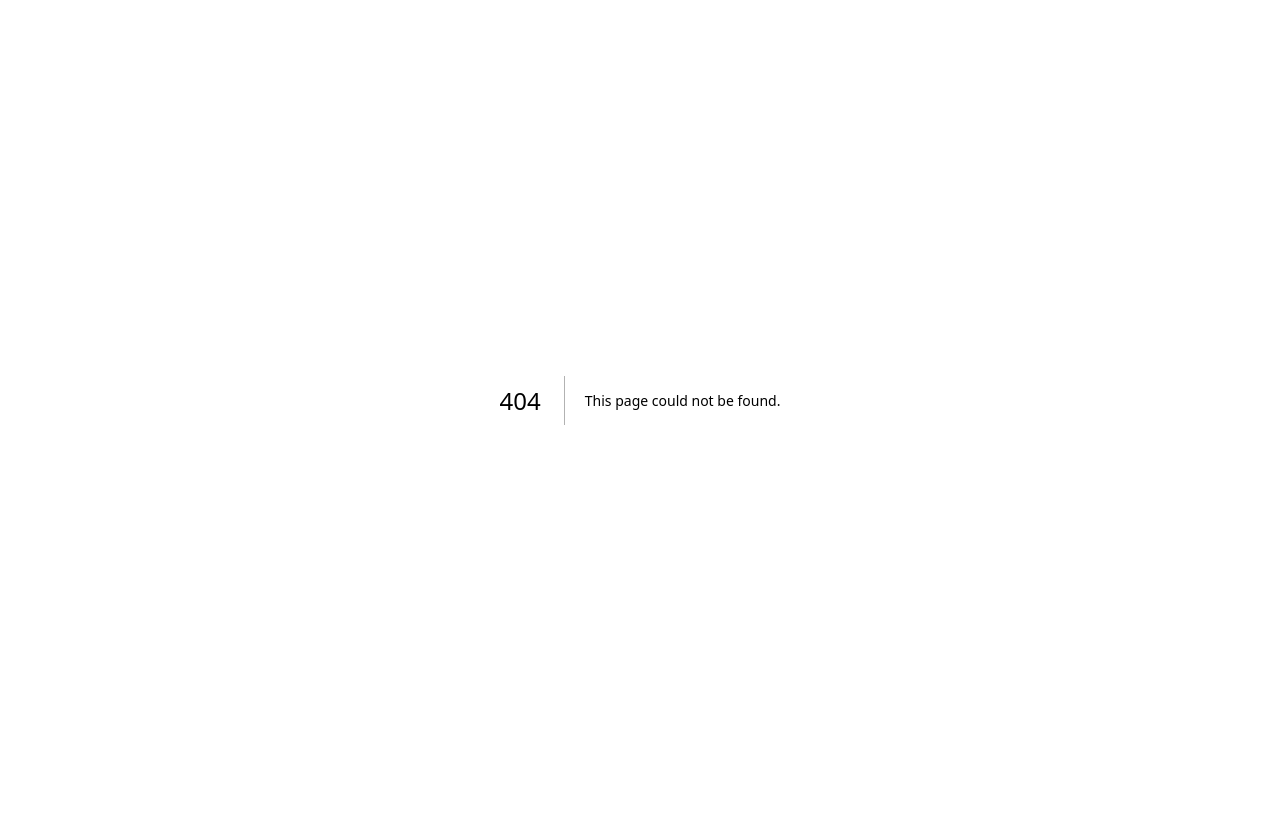
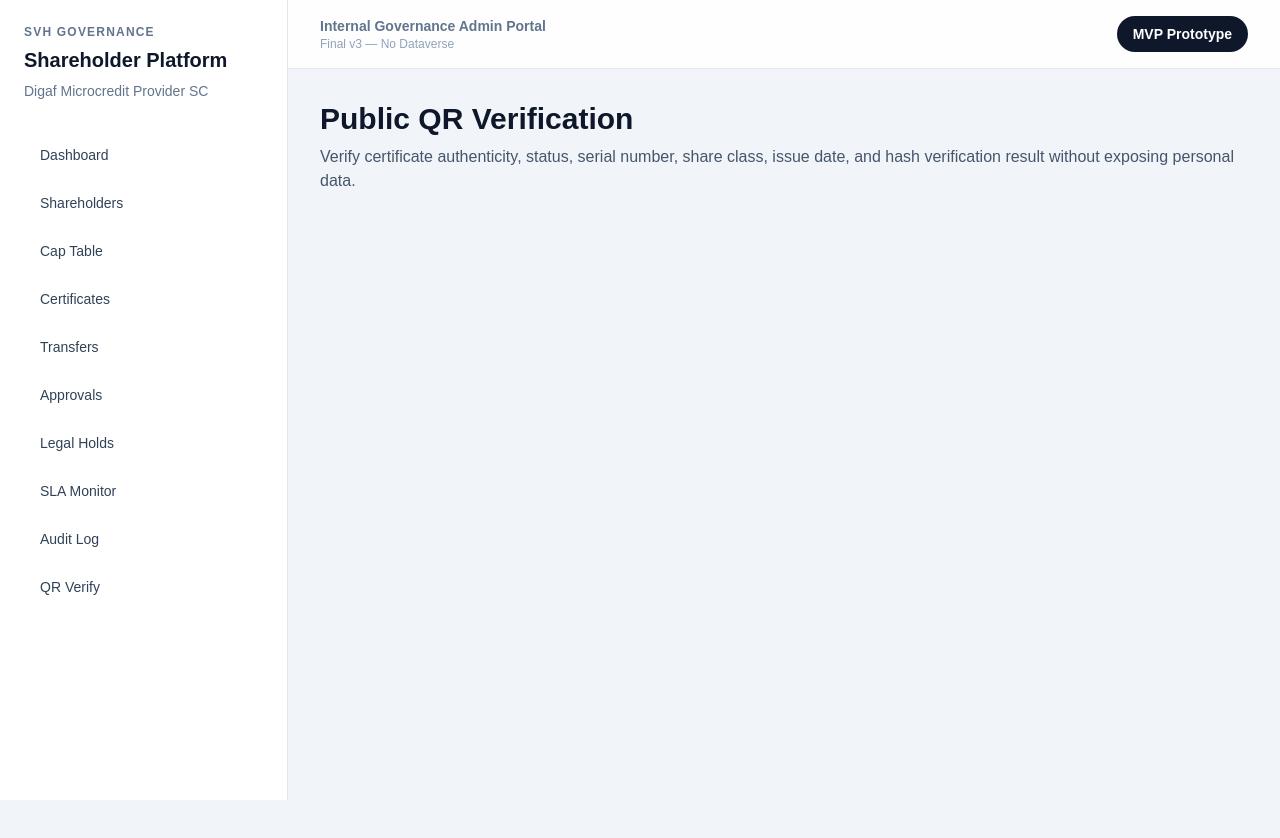
Before and after one commit to Henoktd/Digaf, a Next.js app in the folder apps/web/: page /qr in a window 1280 px wide. Before the commit this address had no page. Shown: the top 838 px of the page. Before the commit the page ends 800 px from the top, so only its background shows below. Built offline with nearby package versions, Linux system fonts and the light colour scheme.

Commit message:
Add admin portal navigation shell

```diff
--- /dev/null
+++ b/apps/web/app/approvals/page.tsx
@@ -0,0 +1,10 @@
+export default function ApprovalsPage() {
+  return (
+    <main className="min-h-screen bg-slate-100 p-8 text-slate-900">
+      <h1 className="text-3xl font-bold">Approval Queue</h1>
+      <p className="mt-2 text-slate-600">
+        Review pending governance approvals, SLA due dates, escalation status, and decision notes.
+      </p>
+    </main>
+  );
+}
--- /dev/null
+++ b/apps/web/app/audit-log/page.tsx
@@ -0,0 +1,10 @@
+export default function AuditLogPage() {
+  return (
+    <main className="min-h-screen bg-slate-100 p-8 text-slate-900">
+      <h1 className="text-3xl font-bold">Audit Log</h1>
+      <p className="mt-2 text-slate-600">
+        Trace system activity, actors, actions, timestamps, before/after values, and export-ready audit evidence.
+      </p>
+    </main>
+  );
+}
--- /dev/null
+++ b/apps/web/app/cap-table/page.tsx
@@ -0,0 +1,10 @@
+export default function CapTablePage() {
+  return (
+    <main className="min-h-screen bg-slate-100 p-8 text-slate-900">
+      <h1 className="text-3xl font-bold">Cap Table</h1>
+      <p className="mt-2 text-slate-600">
+        View ownership, share classes, concentration, pledged shares, encumbered shares, and historical snapshots.
+      </p>
+    </main>
+  );
+}
--- /dev/null
+++ b/apps/web/app/certificates/page.tsx
@@ -0,0 +1,10 @@
+export default function CertificatesPage() {
+  return (
+    <main className="min-h-screen bg-slate-100 p-8 text-slate-900">
+      <h1 className="text-3xl font-bold">Certificate Management</h1>
+      <p className="mt-2 text-slate-600">
+        Manage certificate requests, approvals, serial numbers, QR verification, hashes, issuance, revocation, and reissue history.
+      </p>
+    </main>
+  );
+}
--- a/apps/web/app/layout.tsx
+++ b/apps/web/app/layout.tsx
@@ -1,20 +1,10 @@
 import type { Metadata } from "next";
-import { Geist, Geist_Mono } from "next/font/google";
 import "./globals.css";
-
-const geistSans = Geist({
-  variable: "--font-geist-sans",
-  subsets: ["latin"],
-});
-
-const geistMono = Geist_Mono({
-  variable: "--font-geist-mono",
-  subsets: ["latin"],
-});
+import { AppShell } from "@/src/components/AppShell";
 
 export const metadata: Metadata = {
-  title: "Create Next App",
-  description: "Generated by create next app",
+  title: "SVH Governance Platform",
+  description: "Shareholder Governance and Engagement Platform",
 };
 
 export default function RootLayout({
@@ -23,11 +13,10 @@ export default function RootLayout({
   children: React.ReactNode;
 }>) {
   return (
-    <html
-      lang="en"
-      className={`${geistSans.variable} ${geistMono.variable} h-full antialiased`}
-    >
-      <body className="min-h-full flex flex-col">{children}</body>
+    <html lang="en">
+      <body>
+        <AppShell>{children}</AppShell>
+      </body>
     </html>
   );
 }
--- /dev/null
+++ b/apps/web/app/legal-holds/page.tsx
@@ -0,0 +1,10 @@
+export default function LegalHoldsPage() {
+  return (
+    <main className="min-h-screen bg-slate-100 p-8 text-slate-900">
+      <h1 className="text-3xl font-bold">Legal Hold Management</h1>
+      <p className="mt-2 text-slate-600">
+        Impose, track, and lift legal holds with complete audit trail and evidence preservation.
+      </p>
+    </main>
+  );
+}
--- a/apps/web/app/page.tsx
+++ b/apps/web/app/page.tsx
@@ -28,7 +28,7 @@ export default async function Home() {
   const primaryEntity = entities[0];
 
   return (
-    <main className="min-h-screen bg-slate-100 p-8 text-slate-900">
+    <main className="p-8">
       <div className="mx-auto max-w-7xl space-y-8">
         <section className="rounded-2xl bg-white p-8 shadow-sm">
           <p className="text-sm font-semibold uppercase tracking-wide text-slate-500">
--- /dev/null
+++ b/apps/web/app/qr/page.tsx
@@ -0,0 +1,10 @@
+export default function QrVerificationPage() {
+  return (
+    <main className="min-h-screen bg-slate-100 p-8 text-slate-900">
+      <h1 className="text-3xl font-bold">Public QR Verification</h1>
+      <p className="mt-2 text-slate-600">
+        Verify certificate authenticity, status, serial number, share class, issue date, and hash verification result without exposing personal data.
+      </p>
+    </main>
+  );
+}
--- /dev/null
+++ b/apps/web/app/shareholders/page.tsx
@@ -0,0 +1,10 @@
+export default function ShareholdersPage() {
+  return (
+    <main className="min-h-screen bg-slate-100 p-8 text-slate-900">
+      <h1 className="text-3xl font-bold">Shareholder Registry</h1>
+      <p className="mt-2 text-slate-600">
+        Manage shareholder master records, KYC status, beneficial ownership references, and profile history.
+      </p>
+    </main>
+  );
+}
--- /dev/null
+++ b/apps/web/app/sla-monitor/page.tsx
@@ -0,0 +1,10 @@
+export default function SlaMonitorPage() {
+  return (
+    <main className="min-h-screen bg-slate-100 p-8 text-slate-900">
+      <h1 className="text-3xl font-bold">SLA Monitor</h1>
+      <p className="mt-2 text-slate-600">
+        Track governance SLA targets, breaches, escalation history, and process performance.
+      </p>
+    </main>
+  );
+}
--- /dev/null
+++ b/apps/web/app/transfers/page.tsx
@@ -0,0 +1,10 @@
+export default function TransfersPage() {
+  return (
+    <main className="min-h-screen bg-slate-100 p-8 text-slate-900">
+      <h1 className="text-3xl font-bold">Share Transfers</h1>
+      <p className="mt-2 text-slate-600">
+        Manage transfer requests, maker-checker-checker approvals, KYC checks, freeze checks, and encumbrance checks.
+      </p>
+    </main>
+  );
+}
--- /dev/null
+++ b/apps/web/src/components/AppShell.tsx
@@ -0,0 +1,67 @@
+import Link from "next/link";
+
+const navItems = [
+  { href: "/", label: "Dashboard" },
+  { href: "/shareholders", label: "Shareholders" },
+  { href: "/cap-table", label: "Cap Table" },
+  { href: "/certificates", label: "Certificates" },
+  { href: "/transfers", label: "Transfers" },
+  { href: "/approvals", label: "Approvals" },
+  { href: "/legal-holds", label: "Legal Holds" },
+  { href: "/sla-monitor", label: "SLA Monitor" },
+  { href: "/audit-log", label: "Audit Log" },
+  { href: "/qr", label: "QR Verify" },
+];
+
+export function AppShell({ children }: { children: React.ReactNode }) {
+  return (
+    <div className="min-h-screen bg-slate-100 text-slate-900">
+      <aside className="fixed inset-y-0 left-0 hidden w-72 border-r border-slate-200 bg-white p-6 lg:block">
+        <div>
+          <p className="text-xs font-bold uppercase tracking-widest text-slate-500">
+            SVH Governance
+          </p>
+          <h1 className="mt-2 text-xl font-bold leading-tight">
+            Shareholder Platform
+          </h1>
+          <p className="mt-2 text-sm text-slate-500">
+            Digaf Microcredit Provider SC
+          </p>
+        </div>
+
+        <nav className="mt-8 space-y-1">
+          {navItems.map((item) => (
+            <Link
+              key={item.href}
+              href={item.href}
+              className="block rounded-xl px-4 py-3 text-sm font-medium text-slate-700 hover:bg-slate-100"
+            >
+              {item.label}
+            </Link>
+          ))}
+        </nav>
+      </aside>
+
+      <div className="lg:pl-72">
+        <header className="sticky top-0 z-10 border-b border-slate-200 bg-white/90 px-8 py-4 backdrop-blur">
+          <div className="flex items-center justify-between">
+            <div>
+              <p className="text-sm font-semibold text-slate-500">
+                Internal Governance Admin Portal
+              </p>
+              <p className="text-xs text-slate-400">
+                Final v3 — No Dataverse
+              </p>
+            </div>
+
+            <div className="rounded-full bg-slate-900 px-4 py-2 text-sm font-semibold text-white">
+              MVP Prototype
+            </div>
+          </div>
+        </header>
+
+        {children}
+      </div>
+    </div>
+  );
+}
```
